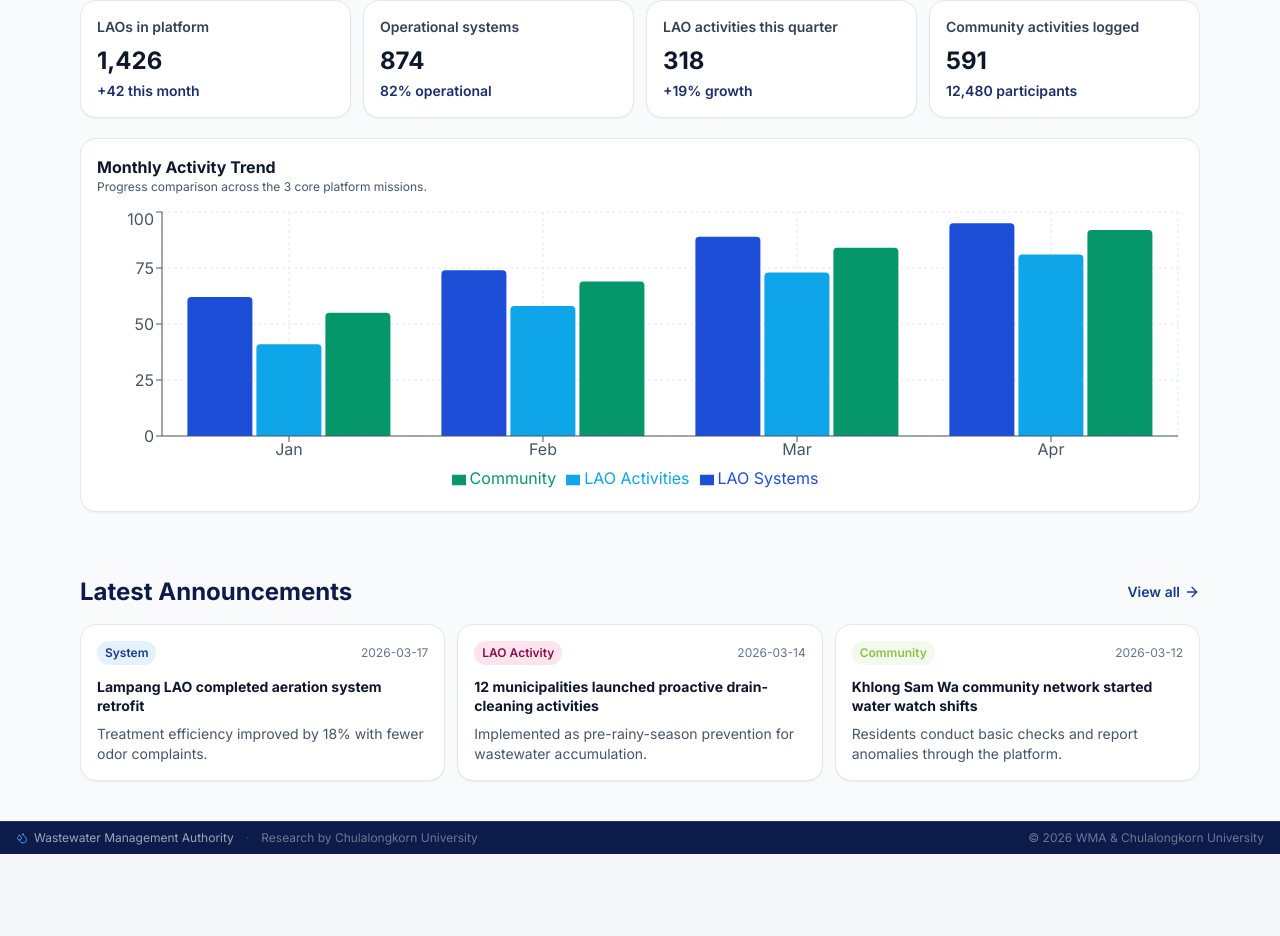
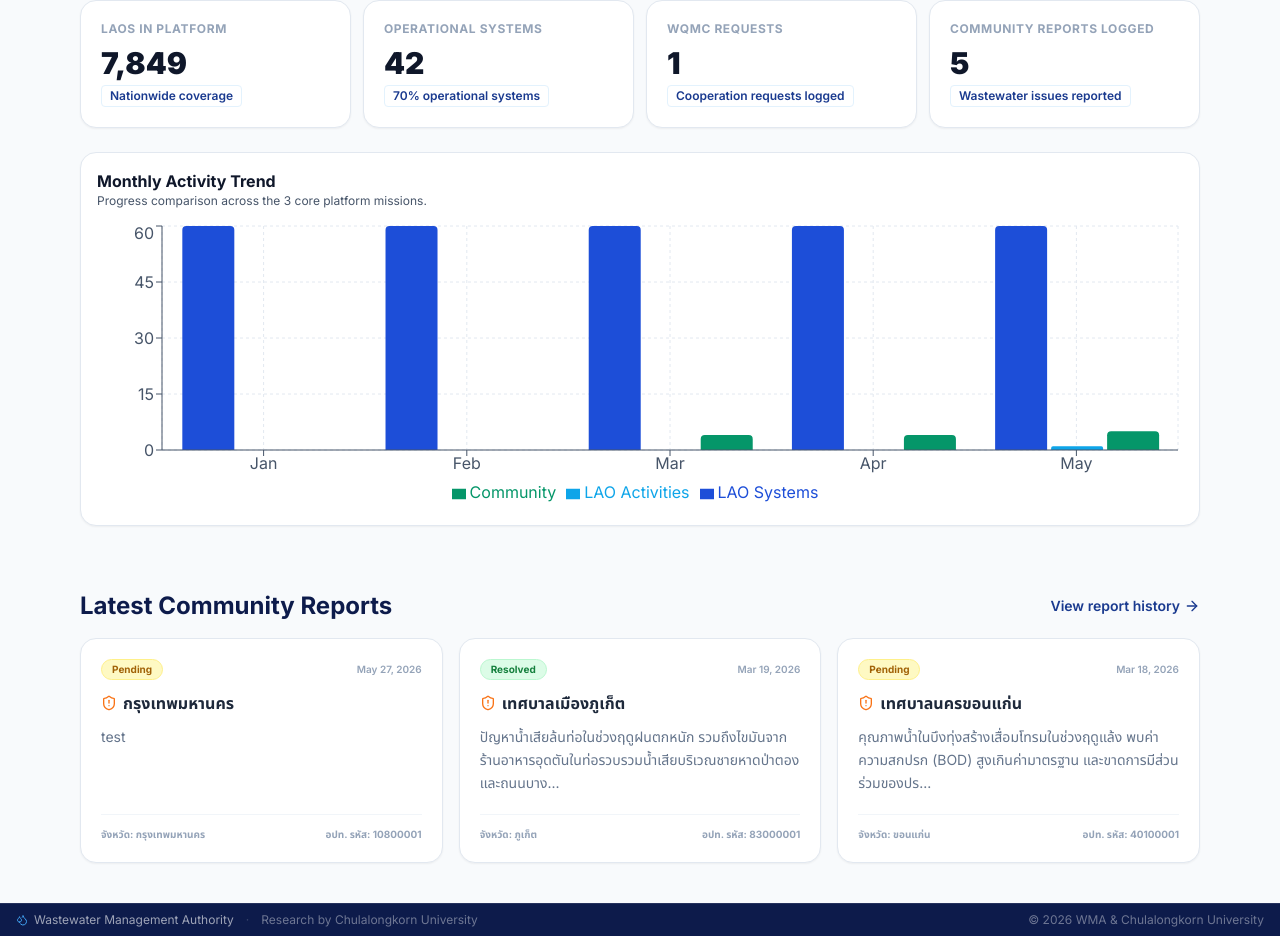
Before and after one commit to aracox/wma-platform, a Next.js app: page /en in a window 1280 px wide. Shown: the part 1160-2096 px from the top of the page. Before the commit the page ends 2014 px from the top, so only its background shows below. Built offline with nearby package versions, Linux system fonts and the light colour scheme.

Commit message:
feat: integrate real operational stats and community reports on the landing page

```diff
--- a/src/app/[locale]/page.tsx
+++ b/src/app/[locale]/page.tsx
@@ -1,8 +1,13 @@
 import Link from "next/link";
 import Image from "next/image";
-import { ArrowRight, Building2, CalendarCheck2, MessageCircleHeart } from "lucide-react";
+import fs from "fs";
+import path from "path";
+import { ArrowRight, Building2, CalendarCheck2, MessageCircleHeart, ShieldAlert } from "lucide-react";
+import { getLaos } from "@/data/lao";
 import PurposeTrendChart from "@/components/dashboard/PurposeTrendChart";
 import HeroSlider from "@/components/hero/HeroSlider";
+
+export const dynamic = "force-dynamic";
 
 interface MissionPillar {
   id: string;
@@ -15,16 +20,6 @@ interface MissionPillar {
   descriptionEn: string;
   href: string;
   icon: React.ComponentType<{ className?: string }>;
-}
-
-interface HomeAnnouncement {
-  id: string;
-  titleTh: string;
-  titleEn: string;
-  summaryTh: string;
-  summaryEn: string;
-  date: string;
-  type: "system" | "lao" | "community";
 }
 
 const MISSION_PILLARS: MissionPillar[] = [
@@ -66,69 +61,139 @@ const MISSION_PILLARS: MissionPillar[] = [
   },
 ];
 
-const MOCK_OVERVIEW = [
-  { id: "lao", labelTh: "อปท ที่มีข้อมูลในระบบ", labelEn: "LAOs in platform", value: "1,426", noteTh: "+42 เดือนนี้", noteEn: "+42 this month" },
-  { id: "facility", labelTh: "ระบบบำบัดที่กำลังเดินระบบ", labelEn: "Operational systems", value: "874", noteTh: "คิดเป็น 82%", noteEn: "82% operational" },
-  { id: "activity", labelTh: "กิจกรรม อปท ไตรมาสนี้", labelEn: "LAO activities this quarter", value: "318", noteTh: "เพิ่มขึ้น 19%", noteEn: "+19% growth" },
-  { id: "community", labelTh: "กิจกรรมชุมชนที่บันทึก", labelEn: "Community activities logged", value: "591", noteTh: "ผู้เข้าร่วม 12,480 คน", noteEn: "12,480 participants" },
-];
+const REPORT_STATUS_LABELS: Record<string, { th: string; en: string; className: string }> = {
+  pending: {
+    th: "รอดำเนินการ",
+    en: "Pending",
+    className: "bg-yellow-100 text-yellow-700 border-yellow-200"
+  },
+  reviewing: {
+    th: "กำลังตรวจสอบ",
+    en: "Reviewing",
+    className: "bg-blue-100 text-blue-700 border-blue-200"
+  },
+  resolved: {
+    th: "แก้ไขแล้ว",
+    en: "Resolved",
+    className: "bg-green-100 text-green-700 border-green-200"
+  }
+};
 
-const MOCK_HOME_ANNOUNCEMENTS: HomeAnnouncement[] = [
-  {
-    id: "ha1",
-    titleTh: "อปท เมืองลำปาง ปรับปรุงระบบเติมอากาศแล้วเสร็จ",
-    titleEn: "Lampang LAO completed aeration system retrofit",
-    summaryTh: "เพิ่มประสิทธิภาพการบำบัดน้ำเสียได้ 18% และลดกลิ่นร้องเรียนในชุมชน",
-    summaryEn: "Treatment efficiency improved by 18% with fewer odor complaints.",
-    date: "2026-03-17",
-    type: "system",
-  },
-  {
-    id: "ha2",
-    titleTh: "เทศบาล 12 แห่งเริ่มกิจกรรมล้างท่อระบายน้ำเชิงรุก",
-    titleEn: "12 municipalities launched proactive drain-cleaning activities",
-    summaryTh: "ดำเนินการตามแผนป้องกันน้ำเสียสะสมก่อนเข้าฤดูฝน",
-    summaryEn: "Implemented as pre-rainy-season prevention for wastewater accumulation.",
-    date: "2026-03-14",
-    type: "lao",
-  },
-  {
-    id: "ha3",
-    titleTh: "เครือข่ายชุมชนคลองสามวาจัดเวรเฝ้าระวังคุณภาพน้ำ",
-    titleEn: "Khlong Sam Wa community network started water watch shifts",
-    summaryTh: "ชุมชนร่วมตรวจวัดค่าเบื้องต้นและรายงานเหตุผิดปกติผ่านแพลตฟอร์ม",
-    summaryEn: "Residents conduct basic checks and report anomalies through the platform.",
-    date: "2026-03-12",
-    type: "community",
-  },
-];
-
-const TYPE_STYLE: Record<HomeAnnouncement["type"], { th: string; en: string; className: string }> = {
-  system: {
-    th: "ระบบบำบัด",
-    en: "System",
-    className: "bg-primary-100 text-primary-700",
-  },
-  lao: {
-    th: "กิจกรรม อปท",
-    en: "LAO Activity",
-    className: "bg-chula-100 text-chula-700",
-  },
-  community: {
-    th: "ชุมชน",
-    en: "Community",
-    className: "bg-quality-good/10 text-quality-good",
-  },
-};
+function readJSONData<T>(filename: string): T[] {
+  try {
+    const filePath = path.join(process.cwd(), "src/data", filename);
+    const content = fs.readFileSync(filePath, "utf-8");
+    return JSON.parse(content);
+  } catch (err) {
+    console.error(`Failed to read data file ${filename}:`, err);
+    return [];
+  }
+}
 
 export default async function HomePage({ params }: { params: Promise<{ locale: string }> }) {
   const { locale } = await params;
   const isThai = locale === "th";
 
+  // Load actual data from file databases
+  const laos = getLaos();
+  const facilities = readJSONData<any>("facilities.json");
+  const cooperations = readJSONData<any>("cooperation.json");
+  const reports = readJSONData<any>("reports.json");
+
+  // Calculate real metrics
+  const totalLaos = laos.length;
+  const totalFacilities = facilities.length;
+  const operationalFacilities = facilities.filter(f => f.status === "operational").length;
+  const operationalPercent = totalFacilities > 0
+    ? Math.round((operationalFacilities / totalFacilities) * 100)
+    : 0;
+
+  const totalCooperations = cooperations.length;
+  const totalReports = reports.length;
+
+  const overviewStats = [
+    {
+      id: "lao",
+      labelTh: "อปท. ในระบบข้อมูล",
+      labelEn: "LAOs in Platform",
+      value: totalLaos.toLocaleString(),
+      noteTh: "ครอบคลุมทุกภูมิภาค",
+      noteEn: "Nationwide coverage",
+    },
+    {
+      id: "facility",
+      labelTh: "ระบบบำบัดที่เปิดใช้งาน",
+      labelEn: "Operational Systems",
+      value: operationalFacilities.toString(),
+      noteTh: `คิดเป็น ${operationalPercent}% ของระบบทั้งหมด`,
+      noteEn: `${operationalPercent}% operational systems`,
+    },
+    {
+      id: "cooperation",
+      labelTh: "คำขอจัดตั้งศูนย์คุณภาพน้ำ",
+      labelEn: "WQMC Requests",
+      value: totalCooperations.toString(),
+      noteTh: "ประสานความร่วมมือ อปท.",
+      noteEn: "Cooperation requests logged",
+    },
+    {
+      id: "reports",
+      labelTh: "รายงานปัญหาน้ำเสียจากชุมชน",
+      labelEn: "Community Reports Logged",
+      value: totalReports.toString(),
+      noteTh: "รับเรื่องจากภาคประชาชน",
+      noteEn: "Wastewater issues reported",
+    },
+  ];
+
+  // Calculate real monthly trend data for the chart (covering Jan-May 2026)
+  const months = [
+    { monthTh: "ม.ค.", monthEn: "Jan", num: 1 },
+    { monthTh: "ก.พ.", monthEn: "Feb", num: 2 },
+    { monthTh: "มี.ค.", monthEn: "Mar", num: 3 },
+    { monthTh: "เม.ย.", monthEn: "Apr", num: 4 },
+    { monthTh: "พ.ค.", monthEn: "May", num: 5 },
+  ];
+
+  const chartData = months.map(m => {
+    // Cumulative operational systems
+    const system = facilities.length;
+
+    // Cumulative cooperation requests created on or before this month in 2026
+    const lao = cooperations.filter((c: any) => {
+      const d = new Date(c.createdAt);
+      const y = d.getFullYear();
+      const mon = d.getMonth() + 1;
+      return y < 2026 || (y === 2026 && mon <= m.num);
+    }).length;
+
+    // Cumulative community reports created on or before this month in 2026
+    const community = reports.filter((r: any) => {
+      const d = new Date(r.createdAt);
+      const y = d.getFullYear();
+      const mon = d.getMonth() + 1;
+      return y < 2026 || (y === 2026 && mon <= m.num);
+    }).length;
+
+    return {
+      monthTh: m.monthTh,
+      monthEn: m.monthEn,
+      system,
+      lao,
+      community,
+    };
+  });
+
+  // Get the 3 latest community reports sorted by date descending
+  const latestReports = [...reports]
+    .sort((a: any, b: any) => new Date(b.createdAt).getTime() - new Date(a.createdAt).getTime())
+    .slice(0, 3);
+
   return (
     <div className="bg-slate-50">
       <HeroSlider locale={locale} isThai={isThai} />
 
+      {/* 3 Core Missions */}
       <section className="mx-auto max-w-6xl px-4 py-10">
         <div className="mb-5 flex items-end justify-between gap-4">
           <div>
@@ -137,12 +202,12 @@ export default async function HomePage({ params }: { params: Promise<{ locale: s
             </h2>
             <p className="mt-1 text-sm text-slate-600">
               {isThai
-                ? "โครงสร้างหน้าแรกปรับใหม่ให้สอดคล้องกับวัตถุประสงค์การใช้งานหลัก"
+                ? "โครงสร้างข้อมูลสอดคล้องกับวัตถุประสงค์การใช้งานและภารกิจหลัก"
                 : "Homepage structure aligned to the platform purpose."}
             </p>
           </div>
           <Link href={`/${locale}/feed`} className="text-sm font-semibold text-primary-700 hover:text-primary-900">
-            {isThai ? "ไปหน้าแจ้งข่าวสาร" : "Go to Announcements"}
+            {isThai ? "ไปหน้าข่าวสารประชาสัมพันธ์" : "Go to Announcements"}
           </Link>
         </div>
         <div className="grid gap-6 md:grid-cols-3">
@@ -180,53 +245,86 @@ export default async function HomePage({ params }: { params: Promise<{ locale: s
         </div>
       </section>
 
+      {/* Operational Overview Section */}
       <section className="mx-auto max-w-6xl px-4 pb-6">
         <h2 className="text-xl font-bold text-primary-900 md:text-2xl">
           {isThai ? "ภาพรวมข้อมูลเชิงปฏิบัติการ" : "Operational Overview"}
         </h2>
         <div className="mt-4 grid gap-3 sm:grid-cols-2 lg:grid-cols-4">
-          {MOCK_OVERVIEW.map((item) => (
-            <div key={item.id} className="rounded-2xl border border-slate-200 bg-white p-4 shadow-sm">
-              <p className="text-sm font-semibold text-slate-700">{isThai ? item.labelTh : item.labelEn}</p>
-              <p className="mt-2 text-2xl font-bold text-slate-900">{item.value}</p>
-              <p className="mt-1 text-sm font-semibold text-primary-800">{isThai ? item.noteTh : item.noteEn}</p>
+          {overviewStats.map((item) => (
+            <div key={item.id} className="rounded-2xl border border-slate-200 bg-white p-5 shadow-sm hover:shadow-md transition-shadow">
+              <p className="text-xs font-bold text-slate-400 uppercase tracking-wider">
+                {isThai ? item.labelTh : item.labelEn}
+              </p>
+              <p className="mt-2 text-3xl font-black text-slate-900">{item.value}</p>
+              <p className="mt-1 text-xs font-semibold text-primary-700 bg-primary-50/50 border border-primary-100 inline-block px-2 py-0.5 rounded">
+                {isThai ? item.noteTh : item.noteEn}
+              </p>
             </div>
           ))}
         </div>
-        <div className="mt-5">
-          <PurposeTrendChart isThai={isThai} />
+        <div className="mt-6">
+          <PurposeTrendChart isThai={isThai} data={chartData} />
         </div>
       </section>
 
+      {/* Latest Reports Section */}
       <section className="mx-auto max-w-6xl px-4 py-10">
         <div className="mb-4 flex items-center justify-between gap-4">
           <h2 className="text-xl font-bold text-primary-900 md:text-2xl">
-            {isThai ? "แจ้งข่าวสารล่าสุด" : "Latest Announcements"}
+            {isThai ? "รายงานปัญหาน้ำเสียจากชุมชนล่าสุด" : "Latest Community Reports"}
           </h2>
-          <Link href={`/${locale}/feed`} className="inline-flex items-center gap-1 text-sm font-semibold text-primary-700 hover:text-primary-900">
-            {isThai ? "ดูทั้งหมด" : "View all"}
+          <Link href={`/${locale}/report`} className="inline-flex items-center gap-1 text-sm font-semibold text-primary-700 hover:text-primary-900">
+            {isThai ? "ดูประวัติรายงาน" : "View report history"}
             <ArrowRight className="h-4 w-4" />
           </Link>
         </div>
-        <div className="grid gap-3 md:grid-cols-3">
-          {MOCK_HOME_ANNOUNCEMENTS.map((item) => {
-            const badge = TYPE_STYLE[item.type];
+
+        {latestReports.length === 0 ? (
+          <div className="text-center py-12 bg-white rounded-2xl border border-slate-200">
+            <p className="text-slate-500 text-sm">{isThai ? "ไม่มีข้อมูลรายงานจากชุมชนในขณะนี้" : "No community reports available."}</p>
+          </div>
+        ) : (
+          <div className="grid gap-4 md:grid-cols-3">
+            {latestReports.map((item: any) => {
+              const status = REPORT_STATUS_LABELS[item.status] || REPORT_STATUS_LABELS.pending;
+              const dateStr = new Date(item.createdAt).toLocaleDateString(isThai ? "th-TH" : "en-US", {
+                year: "numeric",
+                month: "short",
+                day: "numeric"
+              });
+
+              // Truncate issues text
+              const description = item.identifiedIssues && item.identifiedIssues.length > 110
+                ? item.identifiedIssues.slice(0, 110) + "..."
+                : item.identifiedIssues || "-";
+
               return (
-              <article key={item.id} className="rounded-2xl border border-slate-200 bg-white p-4 shadow-sm">
-                <div className="mb-3 flex items-center justify-between gap-2">
-                  <span className={`rounded-full px-2 py-1 text-xs font-semibold ${badge.className}`}>
-                    {isThai ? badge.th : badge.en}
+                <article key={item.id} className="rounded-2xl border border-slate-200 bg-white p-5 shadow-sm flex flex-col justify-between hover:shadow-md transition-shadow">
+                  <div className="space-y-3">
+                    <div className="flex items-center justify-between gap-2">
+                      <span className={`rounded-full px-2.5 py-0.5 text-[10px] font-bold border ${status.className}`}>
+                        {isThai ? status.th : status.en}
                       </span>
-                  <time className="text-xs text-slate-500">{item.date}</time>
+                      <time className="text-[10px] font-semibold text-slate-400">{dateStr}</time>
                     </div>
-                <h3 className="text-sm font-bold leading-snug text-slate-900">
-                  {isThai ? item.titleTh : item.titleEn}
+                    <h3 className="text-base font-bold leading-snug text-slate-800 flex items-center gap-1.5">
+                      <ShieldAlert className="h-4 w-4 text-orange-500 flex-shrink-0" />
+                      <span>{item.laoName}</span>
                     </h3>
-                <p className="mt-2 text-sm text-slate-600">{isThai ? item.summaryTh : item.summaryEn}</p>
+                    <p className="text-sm text-slate-500 leading-relaxed min-h-[4.5rem]">
+                      {description}
+                    </p>
+                  </div>
+                  <div className="mt-4 pt-3 border-t border-slate-100 flex items-center justify-between text-[10px] text-slate-400 font-bold">
+                    <span>จังหวัด: {item.province}</span>
+                    <span>อปท. รหัส: {item.laoId}</span>
+                  </div>
                 </article>
               );
             })}
           </div>
+        )}
       </section>
     </div>
   );
--- a/src/components/dashboard/PurposeTrendChart.tsx
+++ b/src/components/dashboard/PurposeTrendChart.tsx
@@ -4,6 +4,13 @@ import { Bar, BarChart, CartesianGrid, Legend, ResponsiveContainer, Tooltip, XAx
 
 interface PurposeTrendChartProps {
   isThai: boolean;
+  data?: {
+    monthTh: string;
+    monthEn: string;
+    system: number;
+    lao: number;
+    community: number;
+  }[];
 }
 
 const DATA = [
@@ -13,7 +20,8 @@ const DATA = [
   { monthTh: "เม.ย.", monthEn: "Apr", system: 95, lao: 81, community: 92 },
 ];
 
-export default function PurposeTrendChart({ isThai }: PurposeTrendChartProps) {
+export default function PurposeTrendChart({ isThai, data }: PurposeTrendChartProps) {
+  const chartData = data || DATA;
   return (
     <div className="rounded-2xl border border-slate-200 bg-white p-4 shadow-sm">
       <div className="mb-3">
@@ -26,7 +34,7 @@ export default function PurposeTrendChart({ isThai }: PurposeTrendChartProps) {
       </div>
       <div className="h-72 w-full min-h-0" style={{ height: 288 }}>
         <ResponsiveContainer width="100%" height="100%">
-          <BarChart data={DATA}>
+          <BarChart data={chartData}>
             <CartesianGrid strokeDasharray="3 3" stroke="#e2e8f0" />
             <XAxis dataKey={isThai ? "monthTh" : "monthEn"} stroke="#475569" />
             <YAxis stroke="#475569" />
```
Lines whose indentation alone changed are shown as unchanged.
